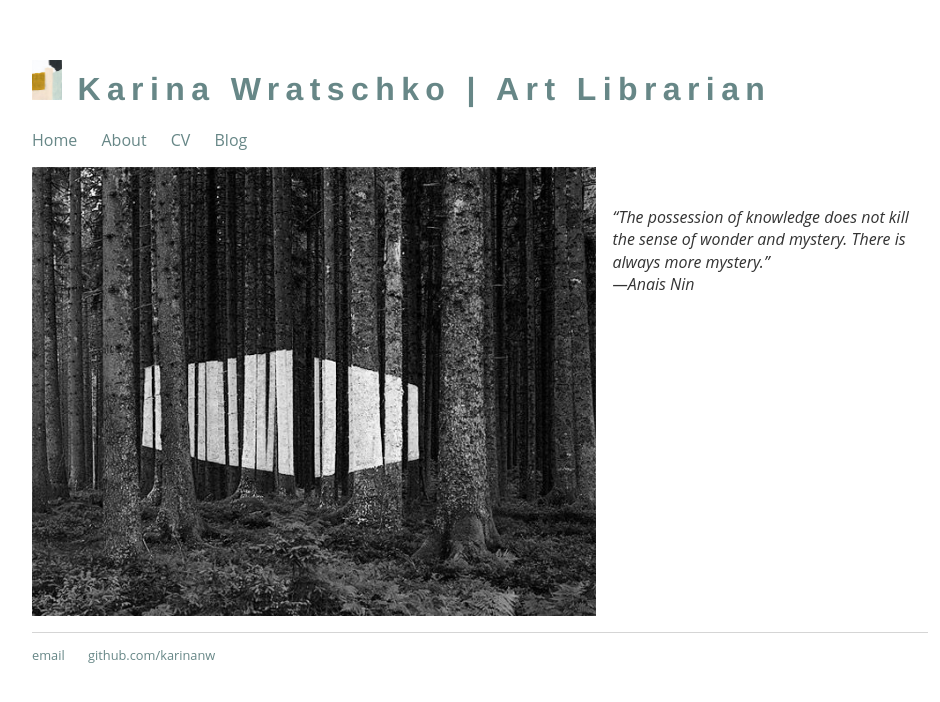
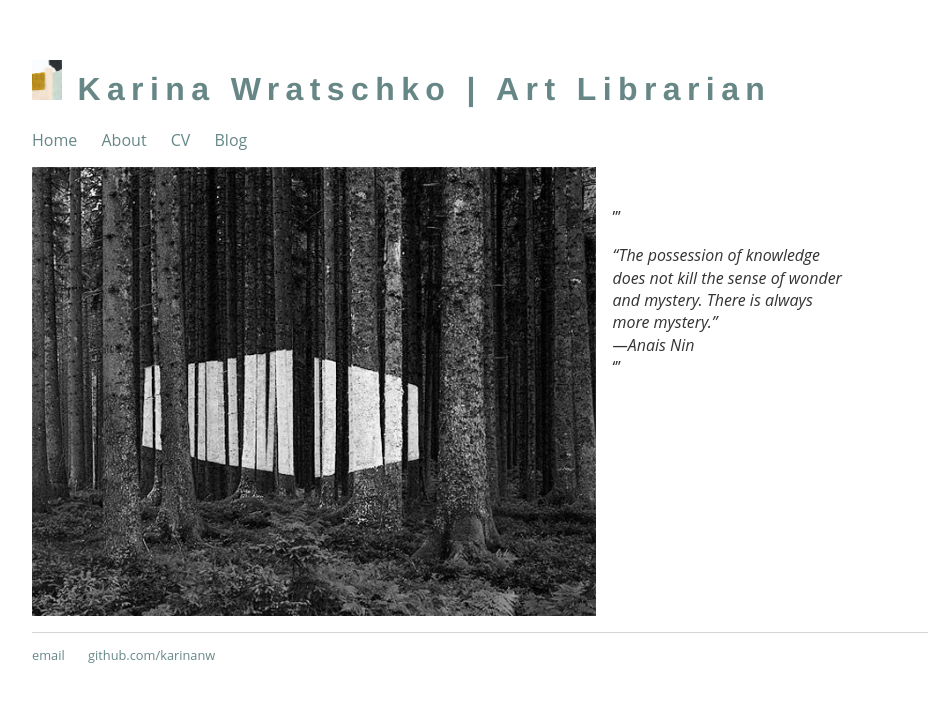
Before and after one commit to karinanw/karinanw.github.io, a Jekyll site: the page built from index.md, in a window 1280 px wide. Shown: the top 702 px of the page, without its empty margins (160-1100 px from the left). Built offline with Jekyll 4.4.1, drawn with Linux system fonts in a browser that asks for light colours.

```diff
--- a/index.md
+++ b/index.md
@@ -6,6 +6,7 @@ title: Karina Wratschko | Art Librarian
 ![Imbeir](/images/imberi.jpg)
 </span>
 
-
-*"The possession of knowledge does not kill the sense of wonder and mystery. There is always more mystery."*
+'''
+>>*"The possession of knowledge does not kill the sense of wonder and mystery. There is always more mystery."*
 *---Anais Nin*
+'''
```
